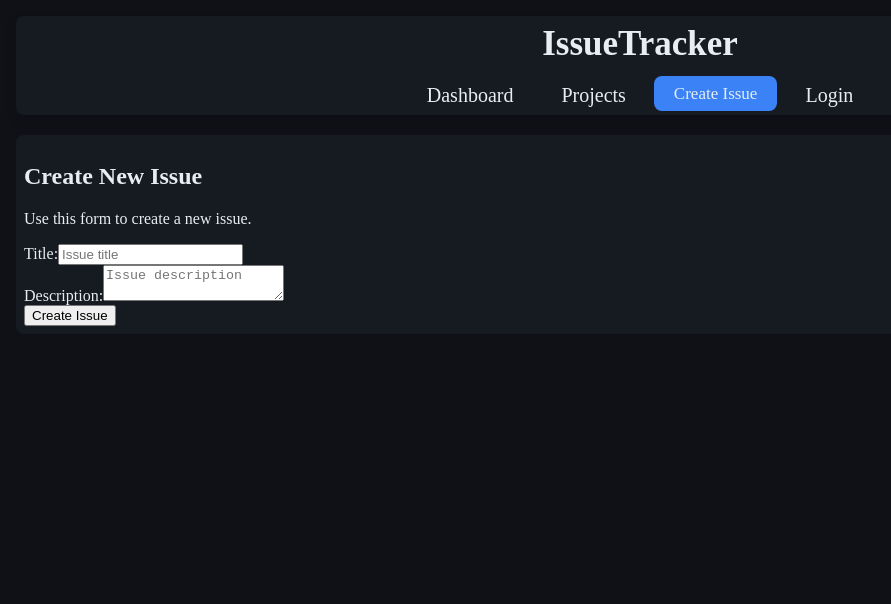
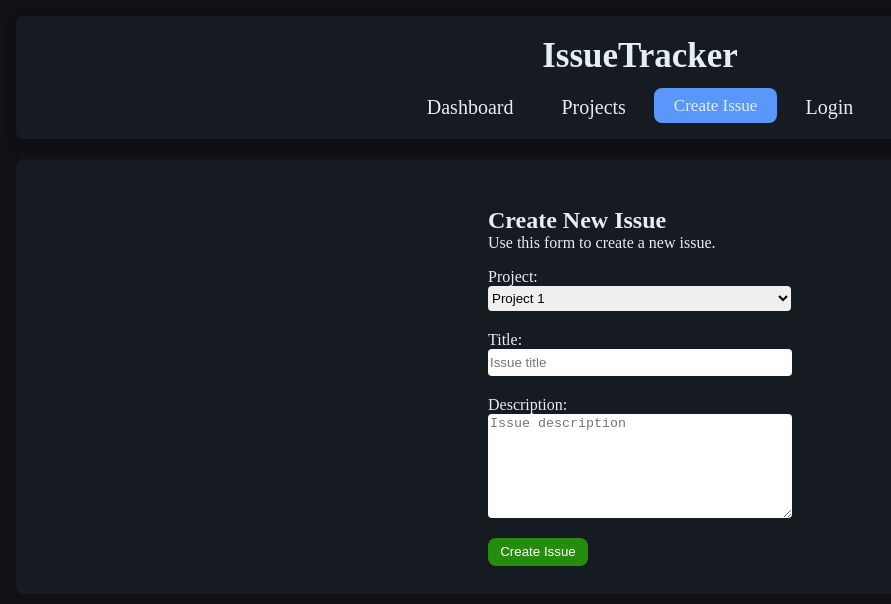
Before and after one commit to SzalaiMarton/Webfejl_projekt, a React (Vite) app in the folder issue-tracker/: page /create-issue in a window 1280 px wide. Shown: the top 604 px of the page, without its empty margins (0-891 px from the left). Built offline with nearby package versions, Linux system fonts and the light colour scheme.

Commit message:
create issue, login page design

```diff
--- a/issue-tracker/src/frontend/pages/CreateIssuePage.jsx
+++ b/issue-tracker/src/frontend/pages/CreateIssuePage.jsx
@@ -3,18 +3,31 @@ import React from "react";
 function CreateIssuePage() {
   return (
     <div className="container">
+      <form className="create-issue-form">
+        <div>
           <h2>Create New Issue</h2>
           <p>Use this form to create a new issue.</p>
-      <form>
-        <div>
+          <div className="create-issue-form-project-picker">
+            <label>Project:</label>
+            <select>
+              <option>Project 1</option>
+              <option>Project 2</option>
+              <option>Project 3</option>
+              <option>Project 4</option>
+            </select>
+          </div>
+          <div className="create-issue-form-title">
             <label>Title:</label>
             <input type="text" placeholder="Issue title" />
           </div>
-        <div>
+          <div className="create-issue-form-desc">
             <label>Description:</label>
             <textarea placeholder="Issue description"></textarea>
           </div>
-        <button type="submit">Create Issue</button>
+          <button className="create-issue-form-create-button" type="submit">
+            Create Issue
+          </button>
+        </div>
       </form>
     </div>
   );
--- a/issue-tracker/src/frontend/pages/LoginPage.jsx
+++ b/issue-tracker/src/frontend/pages/LoginPage.jsx
@@ -3,14 +3,14 @@ import React from "react";
 function LoginPage() {
   return (
     <div className="container">
-      <h2>Login</h2>
-      <p>Please log in to access your account.</p>
-      <form>
-        <div>
+      <form className="login-form">
+        <h2>Login</h2>
+        <p>Please log in to access your account.</p>
+        <div className="login-form-username">
           <label>Username:</label>
           <input type="text" placeholder="Enter username" />
         </div>
-        <div>
+        <div className="login-form-password">
           <label>Password:</label>
           <input type="password" placeholder="Enter password" />
         </div>
--- a/issue-tracker/src/frontend/styles/global.css
+++ b/issue-tracker/src/frontend/styles/global.css
@@ -1,3 +1,16 @@
+body {
+    background-color: var(--color-bg-p);
+}
+
+button:hover {
+    background-color: rgb(255, 255, 255, 0.2);
+}
+
+button {
+    background-color: var(--color-button);
+    color: var(--color-button-text);
+}
+
 .navbar {
     color: var(--color-text-p);
     background-color: var(--color-bg-s);
@@ -36,10 +49,10 @@
 }
 
 .grid {
-    background-color: var(--color-bg-p);
     color: var(--color-text-s);
 }
 
-body {
-    background-color: var(--color-bg-p);
+.create-issue-form-create-button {
+    background-color: rgba(38, 140, 13);
+    color: rgb(255, 255, 255);
 }
--- a/issue-tracker/src/frontend/styles/layout.css
+++ b/issue-tracker/src/frontend/styles/layout.css
@@ -1,15 +1,50 @@
+body {
+    display: flex;
+    padding: var(--space-small);
+    flex-direction: column;
+}
+
+textarea {
+    width: var(--textarea-width);
+    height: var(--textarea-height);
+    border-radius: var(--radius-small);
+    border-width: 0;
+}
+
+input {
+    width: var(--input-width);
+    height: var(--input-height);
+    border-radius: var(--radius-small);
+    border-width: 0;
+}
+
+button {
+    border-radius: var(--radius-medium);
+    border-width: 0;
+    width: var(--button-width);
+    height: var(--button-height);
+    align-items: center;
+}
+
+select {
+    width: var(--select-width);
+    height: var(--select-height);
+    border-radius: var(--radius-small);
+    border-width: 0;
+}
+
 .container {
     padding: var(--space-small);
     border-radius: var(--radius-medium);
 }
 
 .navbar {
-    padding: var(--space-small);
+    padding: var(--space-medium);
     margin-bottom: var(--gap-medium);
+    border-radius: var(--radius-medium);
     display: flex;
     justify-content: space-between;
     align-items: center;
-    border-radius: var(--radius-medium);
     flex-direction: column;
 }
 
@@ -35,7 +70,6 @@
     margin: 0;
 }
 
-
 .navbar-brand h1 {
     font-size: var(--text-size-title);
     margin-top: 0;
@@ -49,16 +83,72 @@
     margin-top: 0;
 }
 
-
 .grid {
     display: grid;
     gap: var(--space-medium);
 }
 
-body {
+.create-issue-form {
     display: flex;
-    padding: var(--space-small);
     flex-direction: column;
+    align-items: center;
+    padding: var(--space-medium);
+}
+
+.create-issue-form h2 {
+    margin-bottom: 0;
+}
+
+.create-issue-form p {
+    margin-top: 0;
+}
+
+.create-issue-form-project-picker {
+    display: flex;
+    flex-direction: column;
+    margin-bottom: var(--space-medium);
+}
+
+.create-issue-form-title {
+    display: flex;
+    flex-direction: column;
+    margin-bottom: var(--space-medium);
+}
+
+.create-issue-form-desc {
+    display: flex;
+    flex-direction: column;
+    margin-bottom: var(--space-medium);
+}
+
+.create-issue-form-create-button {
+    display: grid;
+}
+
+.login-form {
+    display: flex;
+    flex-direction: column;
+    align-items: center;
+}
+
+.login-form h2 {
+    margin-bottom: 0;
+}
+
+.login-form p {
+    margin-top: 0;
+}
+
+.login-form-username {
+    display: flex;
+    flex-direction: column;
+    margin-bottom: var(--space-medium);
+}
+
+.login-form-password {
+    display: flex;
+    flex-direction: column;
+    margin-bottom: var(--space-medium);
 }
 
 @media (max-width: 550px) {
--- a/issue-tracker/src/frontend/styles/tokens.css
+++ b/issue-tracker/src/frontend/styles/tokens.css
@@ -3,7 +3,7 @@
     --color-primary: #2563eb;
     --color-secondary: #10b981;
 
-    --color-accent-p: #3B82F6;
+    --color-accent-p: #5997fa;
     --color-accent-p-hover: #60A5FA;
     --color-accent-p-active: #2563EB;
 
@@ -24,6 +24,8 @@
     --color-error: #EF4444;
     --color-info: #06B6D4;
 
+    --color-button: #2657a7;
+    --color-button-text: white;
 
     --text-size-menu-items-smaller: 12px;
     --text-size-menu-items-small: 17px;
@@ -50,4 +52,16 @@
 
     --border-thickness-thin: 1px;
     --border-thickness-thick: 3px;
+
+    --textarea-width: 300px;
+    --textarea-height: 100px;
+
+    --input-width: 300px;
+    --input-height: 25px;
+
+    --button-width: 100px;
+    --button-height: 28px;
+
+    --select-width: 303px;
+    --select-height: 25px;
 }
```
Lines whose indentation alone changed are shown as unchanged.
